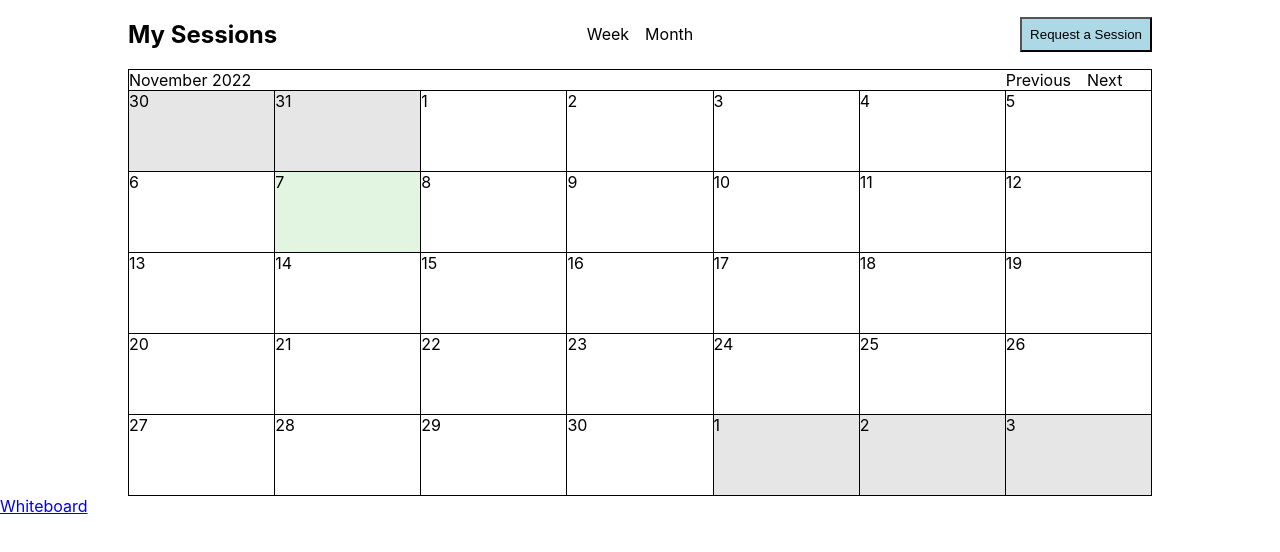
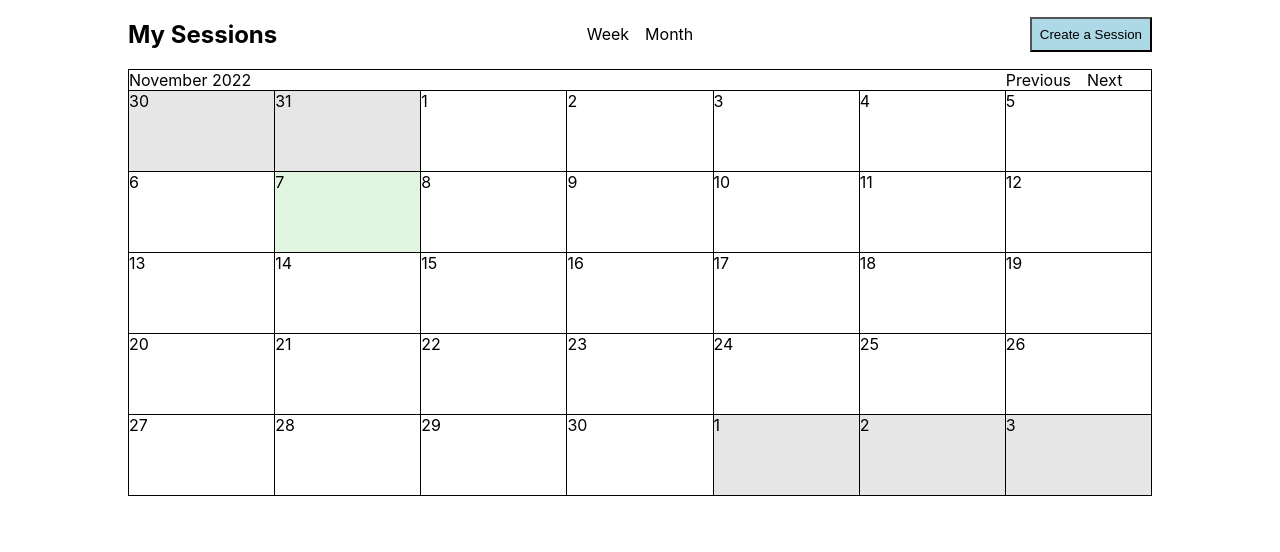
Before and after one commit to CallumCoughlan/SYSC4907WhiteboardApplication, a React (Create React App) app in the folder whiteboard-application/: page /home in a window 1280 px wide. Shown: the top 552 px of the page. Built offline with nearby package versions, Linux system fonts and the light colour scheme; what unstated-next would draw is missing.

Commit message:
Add scholar pages

```diff
--- a/whiteboard-application/src/components/Calendar/calendar.tsx
+++ b/whiteboard-application/src/components/Calendar/calendar.tsx
@@ -3,7 +3,11 @@ import { Link } from "react-router-dom";
 
 import './style.css'
 
-const Calendar: FC = () => {
+type CalendarProps = {
+    role: String;
+};
+
+const Calendar: FC<CalendarProps> = (props) => {
     const [dates, setDates] = useState(new Map<number, number[][]>());
     const [weekViewSelected, setWeekViewSelected] = useState(false);
     const [currentMonth, setCurrentMonth] = useState(0);
@@ -254,8 +258,8 @@ const Calendar: FC = () => {
                     <div className='view-toggle-item' onClick={changeToMonthView}>Month</div>
                 </div>
                 <div className='header-top-right'>
-                    <Link to="/request-session">
-                        <button className='request-session-button' onClick={handleClick}>Request a Session</button>
+                    <Link to={props.role === "student" ? "/request-session" : "/create-session"}>
+                        <button className='request-session-button' onClick={handleClick}>{props.role === "student" ? "Request a Session" : "Create a Session"}</button>
                     </Link>
                 </div>
             </div>
@@ -313,7 +317,6 @@ const Calendar: FC = () => {
                     }
                 </div>
             </div>
-            <Link to='/whiteboard'>Whiteboard</Link>
         </>
     );
 };
--- a/whiteboard-application/src/components/pages/Scheduler/requestSession.tsx
+++ b/whiteboard-application/src/components/pages/Scheduler/requestSession.tsx
@@ -3,7 +3,11 @@ import { Link } from 'react-router-dom';
 
 import './style.css'
 
-const RequestSession: FC = () => {
+type RequestSessionProps = {
+    role: String;
+};
+
+const RequestSession: FC<RequestSessionProps> = (props) => {
     const [date, setDate] = useState("");
     const [startTime, setStartTime] = useState("");
     const [endTime, setEndTime] = useState("");
@@ -11,7 +15,7 @@ const RequestSession: FC = () => {
 
     return (
         <form>
-            <h1 className='form-title'>Request a Session</h1>
+            <h1 className='form-title'>{props.role === "student" ? "Request a Session" : "Create a Session"}</h1>
             <div className='form-container'>
                 <label htmlFor="date-input">Select a date:</label>
                 <input type="date" id="date-input" value={date} className="form-item" onChange={(e)=>setDate(e.target.value)}/>
--- a/whiteboard-application/src/components/pages/Whiteboard/whiteboardLayout.tsx
+++ b/whiteboard-application/src/components/pages/Whiteboard/whiteboardLayout.tsx
@@ -18,8 +18,9 @@ const WhiteboardLayout: FC = () => (
           <Routes>
             <Route path="/" element={<LoginForm/>}/>
             <Route path="/register" element={<RegisterForm/>}/>
-            <Route path='/home' element={<Calendar/>}/>
-            <Route path='/request-session' element={<RequestSession/>}/>
+            <Route path='/home' element={<Calendar role="scholar"/>}/>
+            <Route path='/request-session' element={<RequestSession role="student"/>}/>
+            <Route path='/create-session' element={<RequestSession role="scholar"/>}/>
             <Route path="/whiteboard" element={
               <FabricCanvasContainer.Provider>
                 <Toolbar />
```
